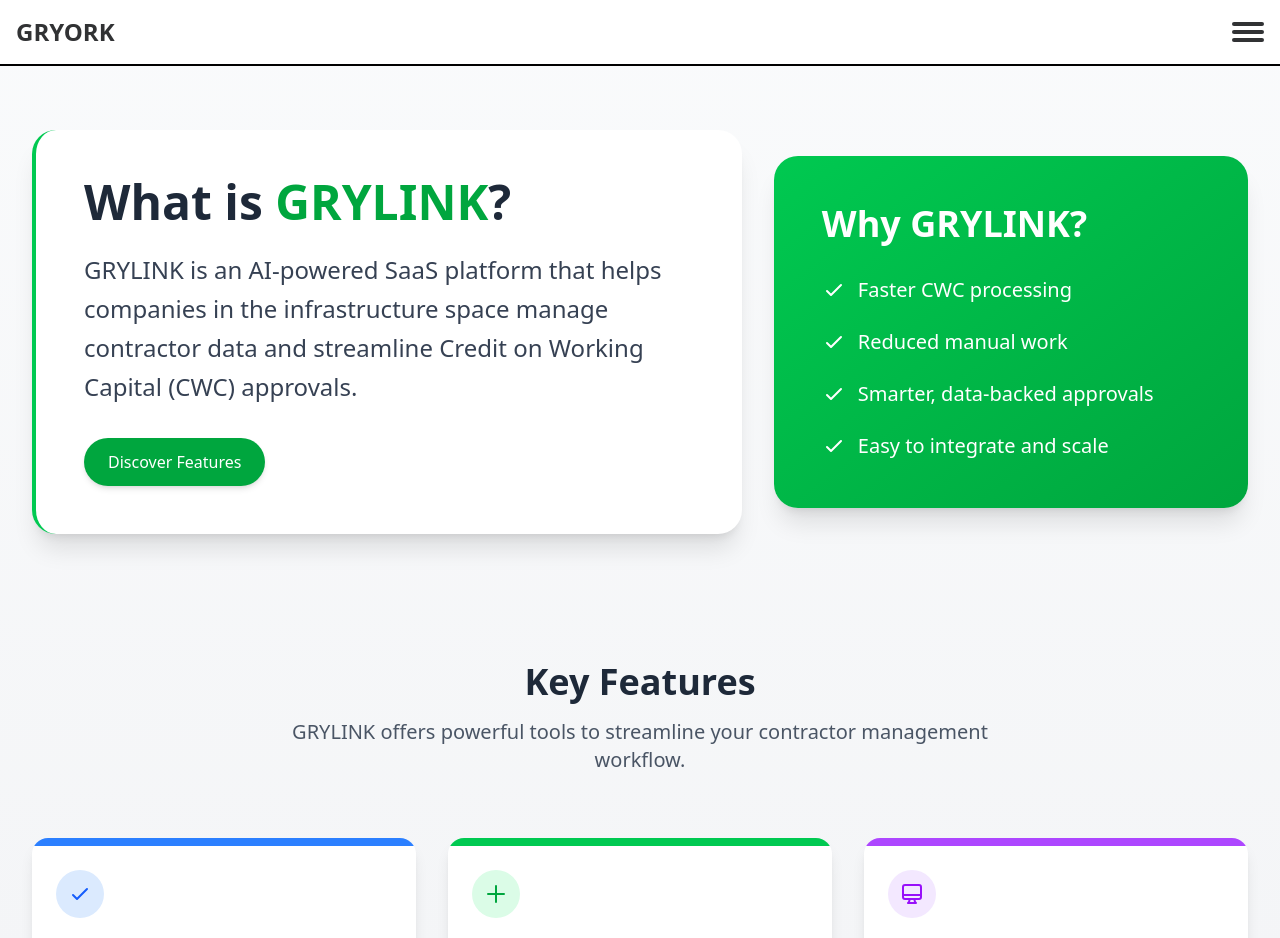
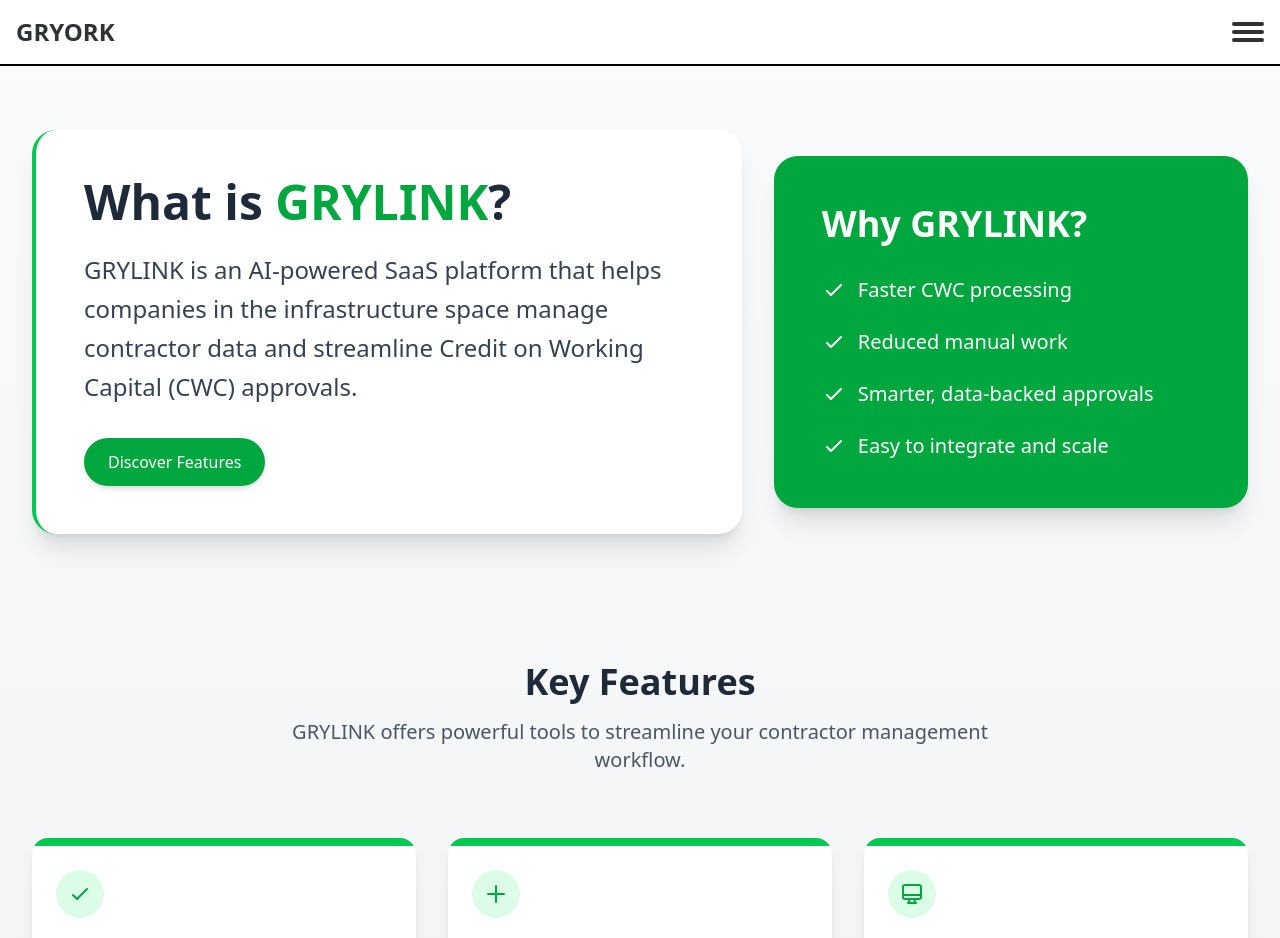
Before and after one commit to Nicky9319/Gryork_Frontend, a React (Vite) app: page /grylink in a window 1280 px wide. Shown: the top 938 px of the page. Built offline with nearby package versions, Linux system fonts and the light colour scheme.

Commit message:
Update Grylink component styles to use green color scheme for improved visual consistency

```diff
--- a/src/Views/MoreInfo/grylink.jsx
+++ b/src/Views/MoreInfo/grylink.jsx
@@ -58,7 +58,7 @@ const Grylink = () => {
             initial={{ opacity: 0, x: 20 }}
             animate={{ opacity: 1, x: 0 }}
             transition={{ duration: 0.6, delay: 0.3 }}
-            className="bg-gradient-to-br from-green-500 to-green-600 p-8 lg:p-12 rounded-3xl shadow-xl lg:w-2/5 text-white"
+            className="bg-green-600 p-8 lg:p-12 rounded-3xl shadow-xl lg:w-2/5 text-white"
           >
             <h2 className="text-3xl md:text-4xl font-bold mb-8">Why GRYLINK?</h2>
             <ul className="space-y-6">
@@ -105,10 +105,10 @@ const Grylink = () => {
             variants={fadeInUp}
             className="bg-white rounded-2xl shadow-lg overflow-hidden transform transition-all duration-300 hover:shadow-xl hover:-translate-y-2"
           >
-            <div className="h-2 bg-blue-500"></div>
+            <div className="h-2 bg-green-500"></div>
             <div className="p-6">
-              <div className="w-12 h-12 rounded-full bg-blue-100 flex items-center justify-center mb-4">
-                <svg className="w-6 h-6 text-blue-600" fill="none" stroke="currentColor" viewBox="0 0 24 24" xmlns="http://www.w3.org/2000/svg">
+              <div className="w-12 h-12 rounded-full bg-green-100 flex items-center justify-center mb-4">
+                <svg className="w-6 h-6 text-green-600" fill="none" stroke="currentColor" viewBox="0 0 24 24" xmlns="http://www.w3.org/2000/svg">
                   <path strokeLinecap="round" strokeLinejoin="round" strokeWidth="2" d="M5 13l4 4L19 7"></path>
                 </svg>
               </div>
@@ -144,10 +144,10 @@ const Grylink = () => {
             variants={fadeInUp}
             className="bg-white rounded-2xl shadow-lg overflow-hidden transform transition-all duration-300 hover:shadow-xl hover:-translate-y-2"
           >
-            <div className="h-2 bg-purple-500"></div>
+            <div className="h-2 bg-green-500"></div>
             <div className="p-6">
-              <div className="w-12 h-12 rounded-full bg-purple-100 flex items-center justify-center mb-4">
-                <svg className="w-6 h-6 text-purple-600" fill="none" stroke="currentColor" viewBox="0 0 24 24" xmlns="http://www.w3.org/2000/svg">
+              <div className="w-12 h-12 rounded-full bg-green-100 flex items-center justify-center mb-4">
+                <svg className="w-6 h-6 text-green-600" fill="none" stroke="currentColor" viewBox="0 0 24 24" xmlns="http://www.w3.org/2000/svg">
                   <path strokeLinecap="round" strokeLinejoin="round" strokeWidth="2" d="M9.75 17L9 20l-1 1h8l-1-1-.75-3M3 13h18M5 17h14a2 2 0 002-2V5a2 2 0 00-2-2H5a2 2 0 00-2 2v10a2 2 0 002 2z"></path>
                 </svg>
               </div>
```
